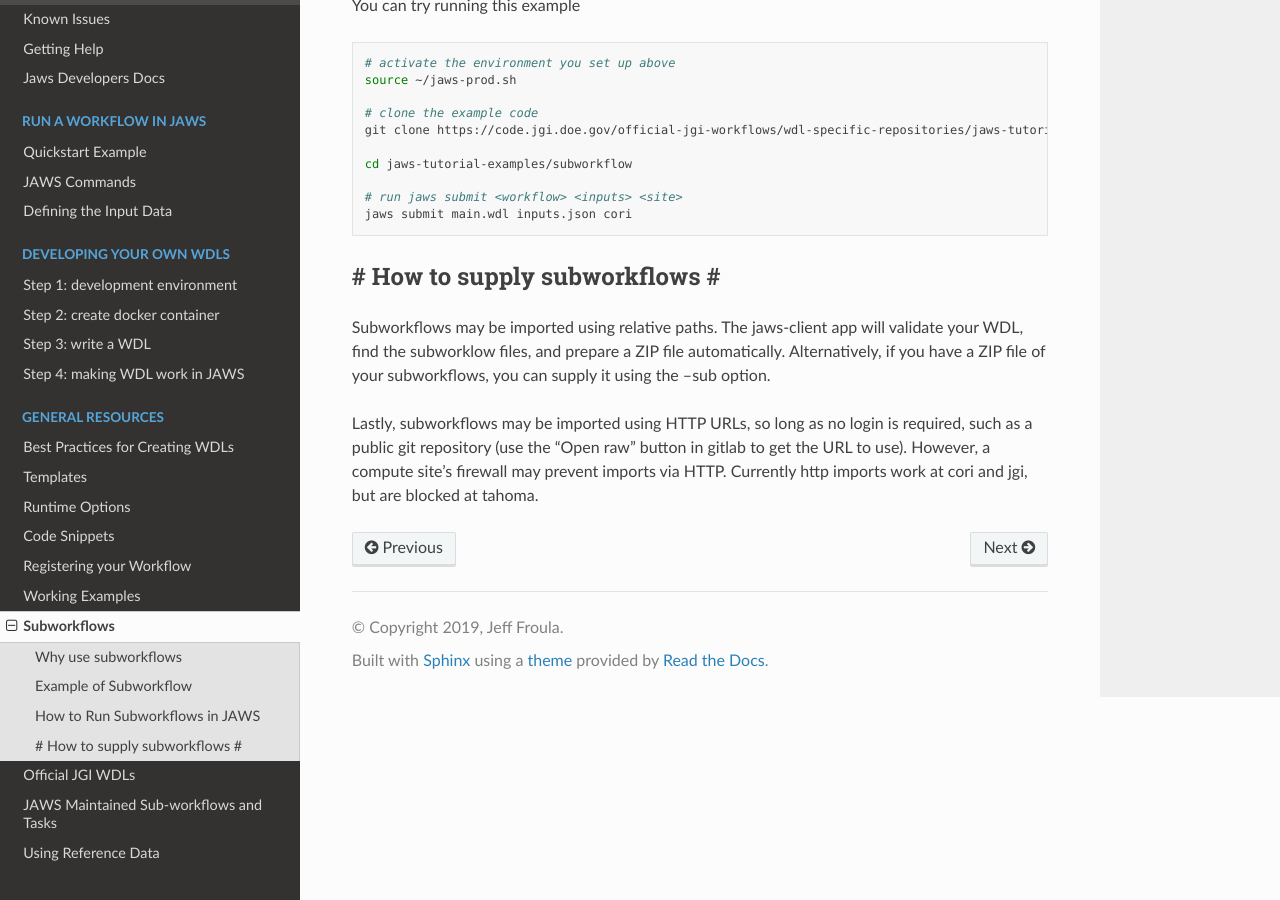
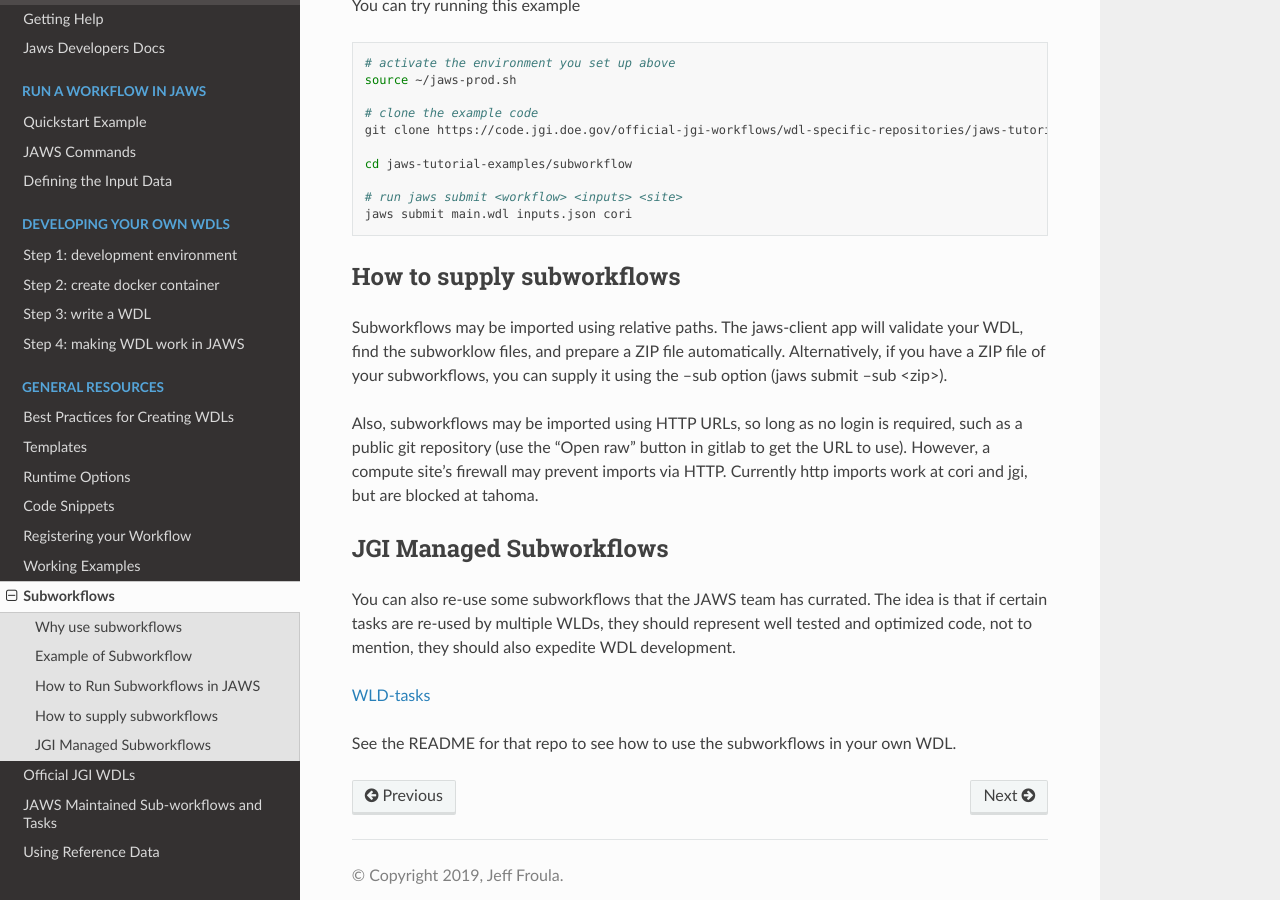
Before and after one commit to JGI-Bioinformatics/jaws, a Sphinx documentation site: the page built from docs/sphinx/source/Tutorials/subworkflows.rst, in a window 1280 px wide and 900 px high, scrolled down 1703 px. Built offline with Sphinx 7.4.7 and the Read the Docs theme 2.0.0, drawn with Linux system fonts in a browser that asks for light colours.

Commit message:
adding changes after merging with main

```diff
--- a/docs/sphinx/source/Tutorials/subworkflows.rst
+++ b/docs/sphinx/source/Tutorials/subworkflows.rst
@@ -47,12 +47,22 @@ You can try running this example
     # run jaws submit <workflow> <inputs> <site>
     jaws submit main.wdl inputs.json cori
 
-##############################
-# How to supply subworkflows #
-##############################
+##########################
+How to supply subworkflows
+##########################
 
 Subworkflows may be imported using relative paths.  The jaws-client app will validate your WDL, find the subworklow files, and prepare a ZIP file automatically.
-Alternatively, if you have a ZIP file of your subworkflows, you can supply it using the --sub option.
+Alternatively, if you have a ZIP file of your subworkflows, you can supply it using the --sub option (jaws submit --sub <zip>).
 
-Lastly, subworkflows may be imported using HTTP URLs, so long as no login is required, such as a public git repository (use the "Open raw" button in gitlab to get the URL to use).
+Also, subworkflows may be imported using HTTP URLs, so long as no login is required, such as a public git repository (use the "Open raw" button in gitlab to get the URL to use).
 However, a compute site's firewall may prevent imports via HTTP.  Currently http imports work at cori and jgi, but are blocked at tahoma.
+
+########################
+JGI Managed Subworkflows
+########################
+
+You can also re-use some subworkflows that the JAWS team has currated. The idea is that if certain tasks are re-used by multiple WLDs, they should represent well tested and optimized code, not to mention, they should also expedite WDL development.
+
+`WLD-tasks <https://gitlab.com/jgi-doe/wdl-tasks.git>`_
+
+See the README for that repo to see how to use the subworkflows in your own WDL.
```
Also changed, not shown: docs/sphinx/source/Tutorials/building_wdls.rst (+8 -0 lines).
